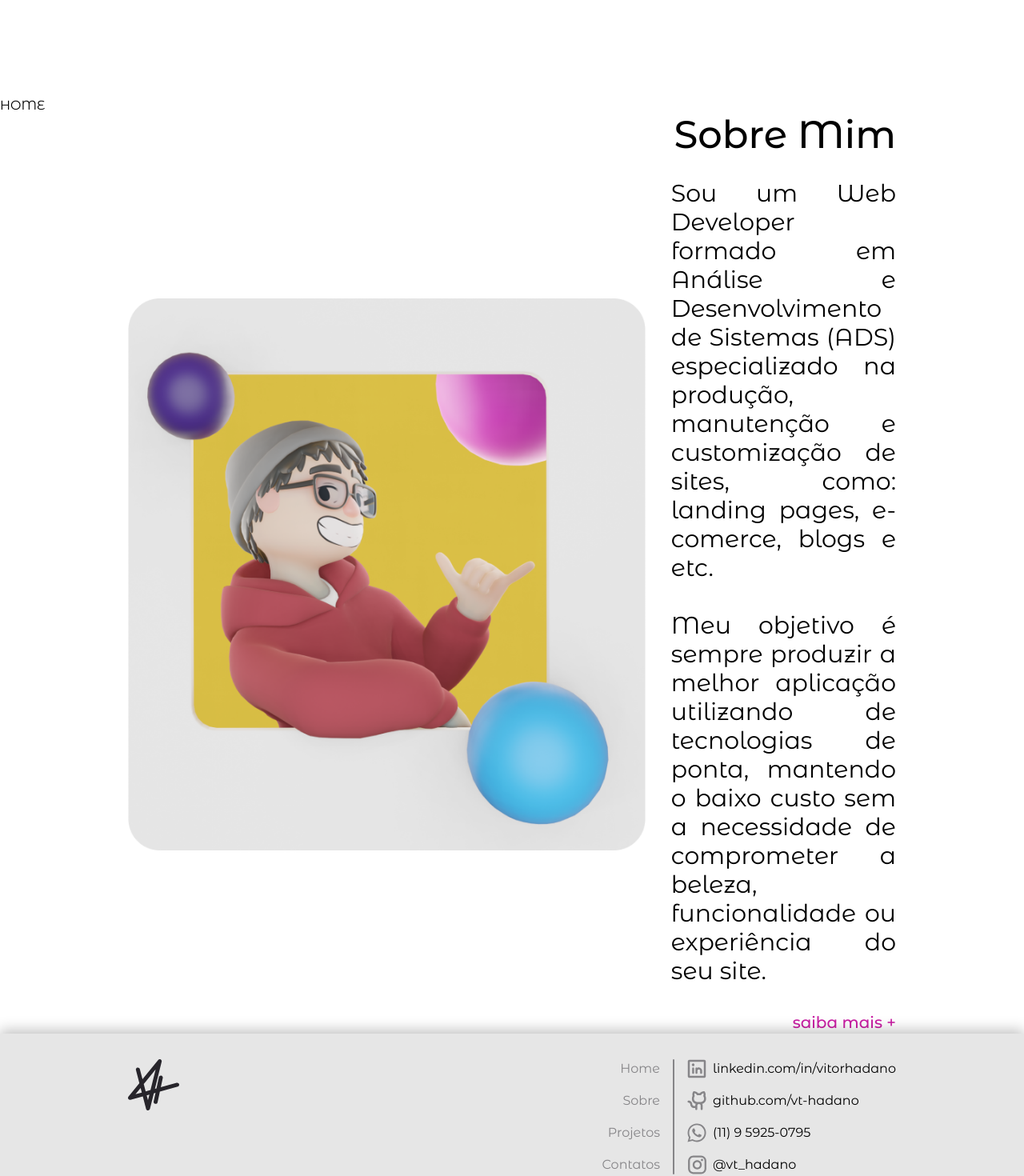
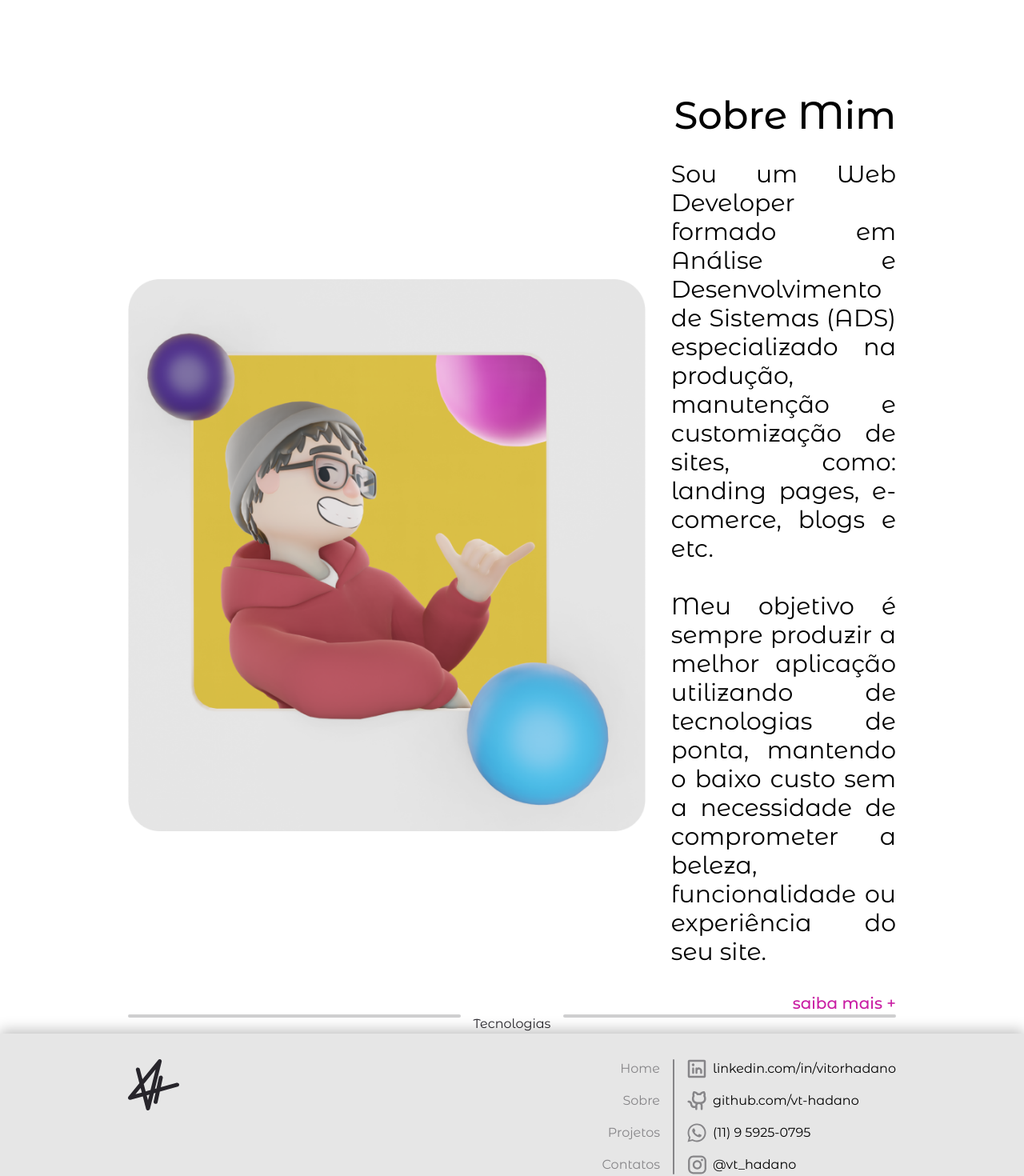
Before and after one commit to vt-hadano/vitorhadano, a Next.js app: page / in a window 1280 px wide. Shown: the part 680-2150 px from the top of the page at 80% size. Built offline with nearby package versions, Linux system fonts and the light colour scheme.

Commit message:
Criacao de Tecnologias

```diff
--- /dev/null
+++ b/app/components/Tecnologias.tsx
@@ -0,0 +1,11 @@
+import SectionTitle from "./SectionTitle";
+
+export default function Tecnologias () {
+    return (
+        <div className="flex flex-col md:px-40 px-20">
+            <SectionTitle>
+                Tecnologias
+            </SectionTitle>
+        </div>
+    );
+}
--- a/app/page.tsx
+++ b/app/page.tsx
@@ -1,12 +1,13 @@
 import Hero from "./components/Hero"
 import Sobre from "./components/Sobre"
+import Tecnologias from "./components/Tecnologias"
 
 export default function Home() {
   return (
     <main>
       <Hero/>
-      <h1>HOME</h1>
       <Sobre/>
+      <Tecnologias/>
     </main>
   )
 }
```
